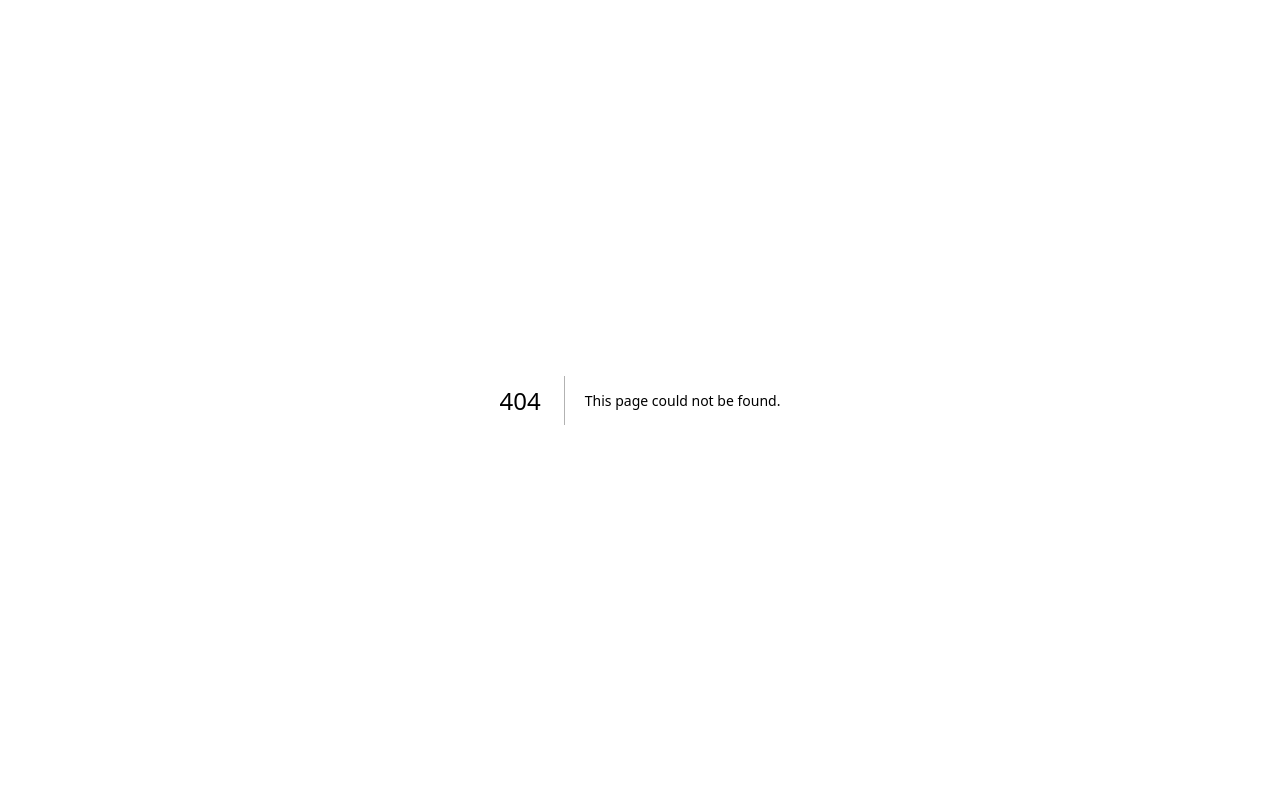
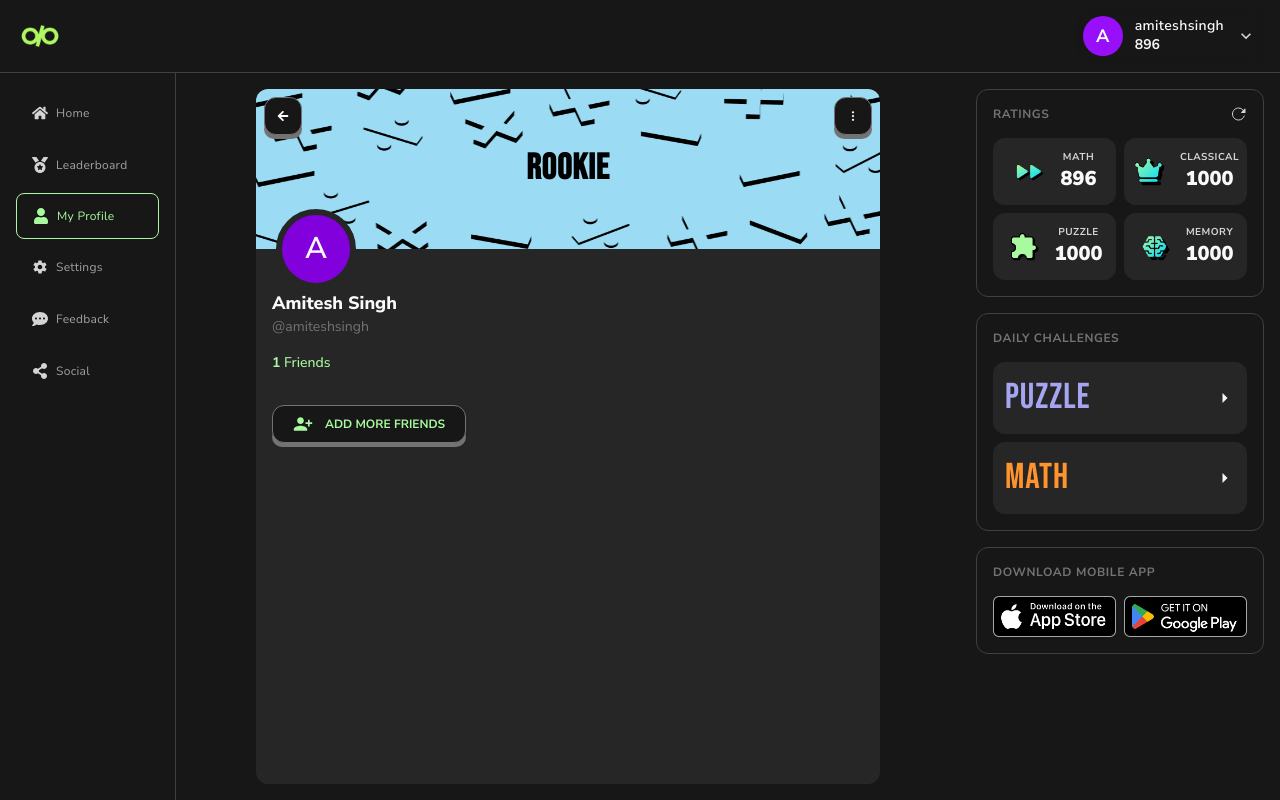
Before and after one commit to DevDesignAmitesh/matiks, a Next.js app in the folder apps/client/: page /profile/amiteshsingh in a window 1280 px wide. Before the commit this address had no page. Built offline with nearby package versions, Linux system fonts and the light colour scheme.

Commit message:
coding profile page

```diff
--- /dev/null
+++ b/apps/client/src/app/(main)/profile/[username]/page.tsx
@@ -0,0 +1,12 @@
+import { ProfilePage } from "@/pages/profilepage";
+
+export default async function profile({
+  params,
+}: {
+  params: Promise<{ username: string }>;
+}) {
+  const userName = (await params).username;
+  // TODO: get details here according to user-name
+
+  return <ProfilePage />;
+}
--- a/apps/client/src/app/(main)/profile/page.tsx
+++ /dev/null
@@ -1,5 +0,0 @@
-import { ProfilePage } from "@/pages/profilepage";
-
-export default function profile() {
-  return <ProfilePage />;
-}
--- a/apps/client/src/components/profilepopup.tsx
+++ b/apps/client/src/components/profilepopup.tsx
@@ -50,8 +50,9 @@ export const ProfilePopup = () => {
       >
         <div className="py-2 font-nuni">
           {/* My Profile Option */}
+          {/* TODO: add here token driven user-name */}
           <Link
-            href={"/profile"}
+            href={"/profile/amiteshsingh"}
             className="flex items-center gap-3 px-4 py-3 hover:bg-neutral-700/70 transition-all duration-150 mx-2 rounded-lg"
           >
             <FiUser className="text-neutral-300 text-lg" />
--- a/apps/client/src/components/rightsidebar.tsx
+++ b/apps/client/src/components/rightsidebar.tsx
@@ -7,7 +7,7 @@ import { usePathname } from "next/navigation";
 export const RightSideBar = () => {
   const pathName = usePathname();
 
-  if (pathName !== "/home") return null;
+  // if (pathName !== "/home") return null;
 
   return (
     <div className="w-80 shrink-0 overflow-auto grid p-4 gap-4 place-content-start">
--- a/apps/client/src/lib/data.ts
+++ b/apps/client/src/lib/data.ts
@@ -7,6 +7,9 @@ import {
 } from "react-icons/fa";
 import { Games, LivePlayers, RatingCompProps, SideBarProps } from "./types";
 import { IoMdSettings } from "react-icons/io";
+
+// TODO: get here token driven user-name
+const userName = "amiteshsingh";
 
 export const sidebarData: Array<SideBarProps> = [
   {
@@ -21,7 +24,7 @@ export const sidebarData: Array<SideBarProps> = [
   },
   {
     label: "My Profile",
-    href: "/profile",
+    href: `/profile/${userName}`,
     icon: FaUser,
   },
   {
--- a/apps/client/src/pages/profilepage.tsx
+++ b/apps/client/src/pages/profilepage.tsx
@@ -1,14 +1,20 @@
 import Image from "next/image";
 import { BsThreeDotsVertical } from "react-icons/bs";
 import { FaArrowLeft } from "react-icons/fa";
+import { MdPersonAddAlt1 } from "react-icons/md";
 
 export const ProfilePage = () => {
   return (
-    <div className="w-full h-full">
-      <div className="w-full max-w-5xl mx-auto h-full p-4 grid gap-10 grid-cols-6">
-        <div className="w-full h-full col-span-4 rounded-xl bg-neutral-800">
-          <div className="w-full h-40 relative rounded-t-xl overflow-hidden">
-            <Image src="/profile-bg.png" alt="My Profile" fill unoptimized />
+    <div className="w-full h-full px-20 py-4">
+        <div className="w-full h-full rounded-xl bg-neutral-800 pb-4">
+          <div className="w-full h-40 relative rounded-t-xl">
+            <Image
+              src="/profile-bg.png"
+              alt="My Profile"
+              fill
+              unoptimized
+              className="rounded-t-xl"
+            />
             <p
               className="text-4xl font-bebas font-bold tracking-wide absolute top-1/2 left-1/2
               -translate-x-1/2 -translate-y-1/2"
@@ -78,17 +84,57 @@ export const ProfilePage = () => {
                 />
               </div>
             </div>
+
+            <div className="absolute left-5 bottom-[-25%] z-20 h-20 w-20 rounded-full bg-purple-700 text-neutral-50 border-6 border-neutral-800 font-nuni text-3xl font-semibold flex justify-center items-center">
+              A
+            </div>
+          </div>
+
+          <div className="flex flex-col w-full px-4 mt-10">
+            <h3 className="w-full text-left text-lg font-extrabold font-nuni text-neutral-50">
+              Amitesh Singh
+            </h3>
+            <p className="w-full text-left text-sm font-nuni text-neutral-500">
+              @amiteshsingh
+            </p>
+            <p className="w-full text-left text-sm font-medium mt-4 font-nuni text-[#A9F99E]">
+              <span className="font-bold">1</span> Friends
+            </p>
+
+            <div className="relative inline-block w-fit mt-8">
+              <button
+                className="relative z-10 w-full
+                  flex items-center justify-between gap-3
+                  px-5 py-2
+                  rounded-xl cursor-pointer
+                  bg-neutral-900 border border-neutral-500
+                  text-neutral-50 font-bold font-nuni
+                  text-xs
+                  transition-all active:translate-y-0.5"
+              >
+                {/* Left Icon */}
+                <span className="flex items-center text-[#A9F99E]">
+                  <MdPersonAddAlt1 size={20} />
+                </span>
+
+                {/* Label */}
+                <span className="flex-1 text-center font-bold text-[#A9F99E]">ADD MORE FRIENDS</span>
+              </button>
+
+              {/* Band */}
+              <div
+                className="absolute left-0 right-0
+                  -bottom-1
+                  h-4 sm:h-5
+                  bg-neutral-500
+                  rounded-full"
+              />
+            </div>
           </div>
         </div>
-        <div className="w-full h-full col-span-2"></div>
-      </div>
+      {/* <div className="w-full max-w-6xl mx-auto h-auto p-4 grid gap-10 grid-cols-6">
+        <div className="w-full h-full col-span-2 bg-red-300"></div>
+      </div> */}
     </div>
   );
 };
-
-
-
-// Amitesh@6969
-// idk6969@2005
-// Amitesh@2005
-// Amitesh_2005
```
